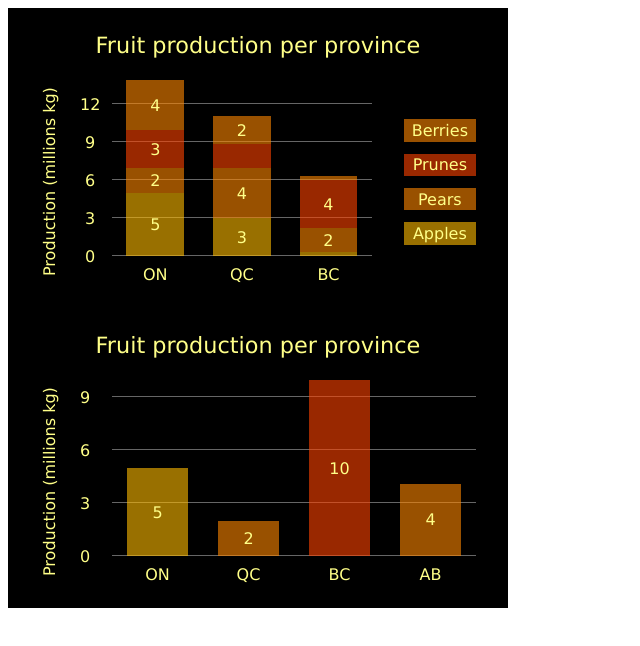
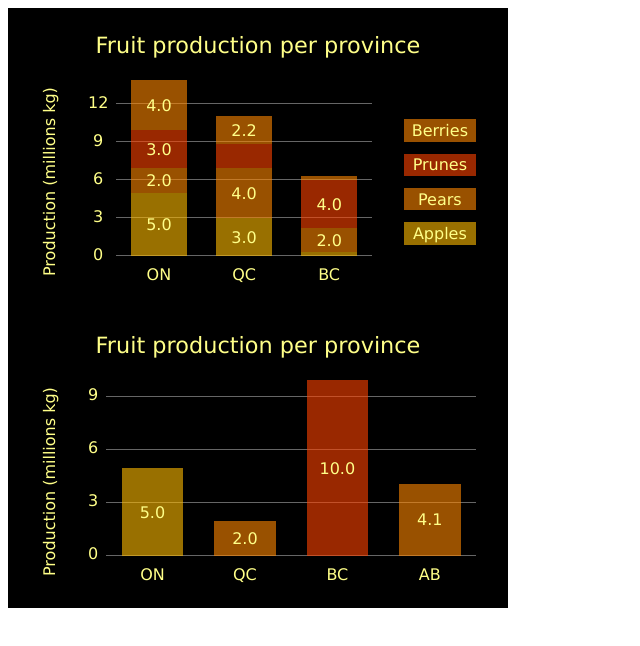
Before and after one commit to ycandau/sp1_bar_chart, a website: page index.html in a window 1280 px wide. Shown: the whole page, without its empty margins (0-640 px from the left). Drawn offline with nearby package versions, Linux system fonts and the light colour scheme.

Commit message:
Added precision option for Values and Y-Axis-Labels, and auto adjustment of the width for Y-Axis-Labels (using a placehoder before setting position to absolute)

```diff
--- a/index.html
+++ b/index.html
@@ -35,11 +35,13 @@
       'chart.font-family': 'Verdana',
       'title.text': 'Fruit production per province',
       'yAxisTitle.text': 'Production (millions kg)',
+      'yAxisLabels.precision': 0,
       'legend.text': ['Apples', 'Pears', 'Prunes', 'Berries'],
       'xAxisLabels.text': ['ON', 'QC', 'BC', 'AB'],
       'bars.gaps': ['0.25fr', '0.5fr', '0.25fr'],
       'bars.colors': ['#fb09', '#f809', '#f409', '#f809'],
       'values.position': 'center',
+      'values.precision': 1,
       'gridlines.interval': 3
     }
 
--- a/js/bar_chart.js
+++ b/js/bar_chart.js
@@ -16,10 +16,10 @@ function drawBarChart(data, options, element) {
 // chart        [css]: width height font color background-color
 // title        text draw [css]: font color
 // yAxisTitle   text draw [css]: font color
-// yAxisLabels  draw [css]: font color
+// yAxisLabels  draw precision [css]: font color
 // gridlines    draw interval(top | center | bottom) color
 // bars         colors gaps
-// values       draw position [css]: font color
+// values       draw position precision [css]: font color
 // legend       text draw [css]: font color
 // xAxisLabels  text draw [css]: font color ff8
 
@@ -251,7 +251,7 @@ function drawValues(bar, barIndex, barValues, data, settings) {
       const value = appendDiv(bar, setting, { classes, css })
       // Only post value if enough space
       if (setting.draw && value.height() > setting.minHeight)
-        value.text(v.toFixed(0))
+        value.text(v.toFixed(setting.precision))
     })
 }
 
@@ -275,29 +275,36 @@ function drawBars(chart, data, settings) {
 // Draw the Y axis labels
 
 function drawYAxisLabels(chart, data, settings) {
-  if (settings.yAxisLabels.draw) {
-    // Draw first to get dimensions
-    const labels = appendDiv(chart, settings.yAxisLabels)
+  const setting = settings.yAxisLabels
+  if (setting.draw) {
+    // Use placeholder, because labels will have absolute position
+    const placeholder = appendDiv(chart, setting)
 
-    const height = labels.height()
+    // Calculate computed properties
+    const height = placeholder.height()
     const interval = Math.round(
       height * (settings.gridlines.interval / data.max)
     )
     const count = Math.floor(height / interval) + 1
-    const shift = (0.5 - count) * interval + height
     const grid_template_rows = `repeat(${count}, ${interval}px)`
-    const css = {
-      position: 'absolute',
-      'grid-template-rows': grid_template_rows,
-      top: `${shift}px`,
-    }
-    labels.css(css)
+    const css = { 'grid-template-rows': grid_template_rows }
 
+    // Create labels but postpone absolute position
+    const labels = appendDiv(chart, setting, { css })
+
+    // Create children
     for (let i = 0; i < count; i++) {
       const classes = 'middle center'
-      const text = ((count - i - 1) * settings.gridlines.interval).toFixed(0)
+      const text = ((count - i - 1) * settings.gridlines.interval).toFixed(
+        setting.precision
+      )
       appendDiv(labels, { classes, text })
     }
+
+    // Use placeholder for spacing, then set absolute position
+    const shift = (0.45 - count) * interval + height
+    placeholder.css({ width: labels.width() })
+    labels.css({ position: 'absolute', top: `${shift}px` })
   }
 }
 
@@ -422,12 +429,14 @@ const defaults = {
   },
   yAxisLabels: {
     draw: true,
-    width: '[y-labels-start] 2em',
-    class: 'yAxisLabels',
+    precision: 0,
+    width: '[y-labels-start] auto',
+    classes: 'yAxisLabels',
     css: {
       display: 'grid',
       'grid-column': 'y-labels-start',
       'grid-row': 'bars-start',
+      padding: '0 0.5em',
     },
   },
   bars: {
@@ -445,6 +454,7 @@ const defaults = {
   values: {
     draw: true,
     position: 'center',
+    precision: 1,
     minHeight: 20,
     css: {
       padding: '2px 0',
@@ -515,7 +525,8 @@ const translationPattern = {
   direct: [
     { ids: ['gridlines'], props: ['interval', 'color'] },
     { ids: ['bars'], props: ['colors', 'gaps'] },
-    { ids: ['values'], props: ['position'] },
+    { ids: ['values'], props: ['position', 'precision'] },
+    { ids: ['yAxisLabels'], props: ['precision'] },
     { ids: ['yAxisLabels', 'gridlines', 'values'], props: ['draw'] },
     {
       ids: ['title', 'yAxisTitle', 'legend', 'xAxisLabels'],
```
